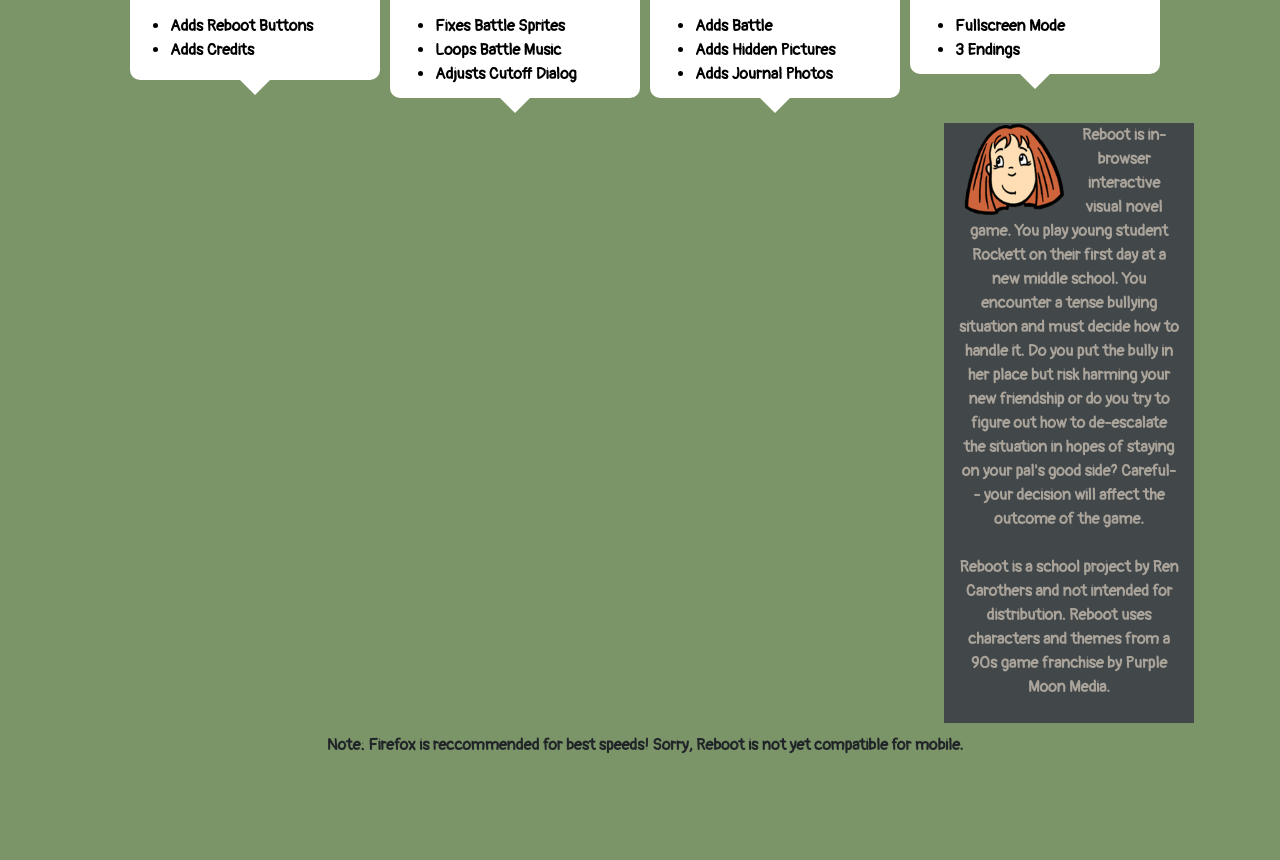
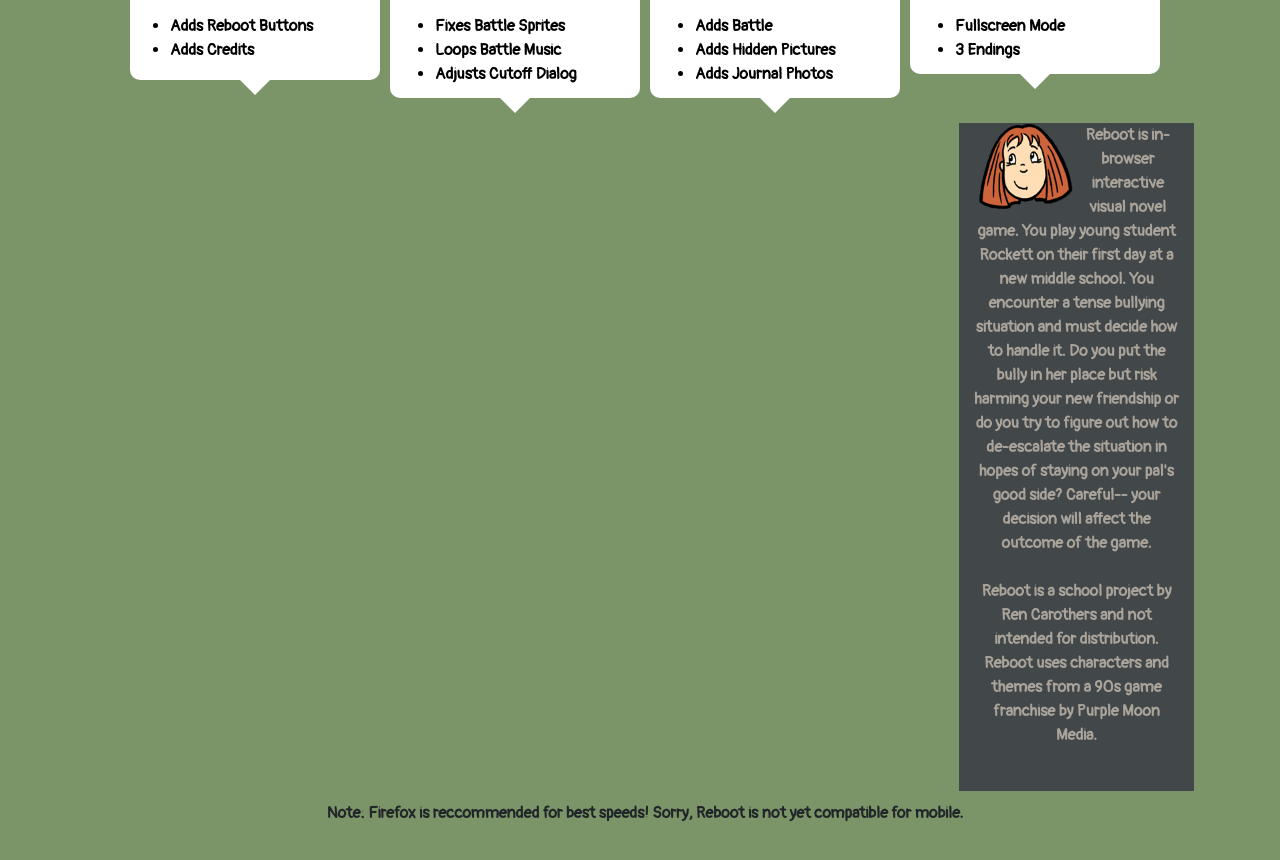
Before and after one commit to RenCarothers/Reboot-Homepage, a React (Create React App) app: page / in a window 1280 px wide. Shown: the part 554-1414 px from the top of the page. Before the commit the page ends 1351 px from the top, so only its background shows below. Built offline with nearby package versions, Linux system fonts and the light colour scheme; a web font is replaced by a local one.

Commit message:
adjusts iframe size for fullscreen btn accessibility

```diff
--- a/src/App.css
+++ b/src/App.css
@@ -75,13 +75,13 @@
 }
 
 .left-col {
-  min-width: 800px;
-  min-height: 600px;
+  min-width: 820px;
+  min-height: 668px;
 }
 
 .right-col {
   background-color: #42474a;
-  min-width: 250px;
+  min-width: 235px;
   color: #a9a39a;
 }
 
```
